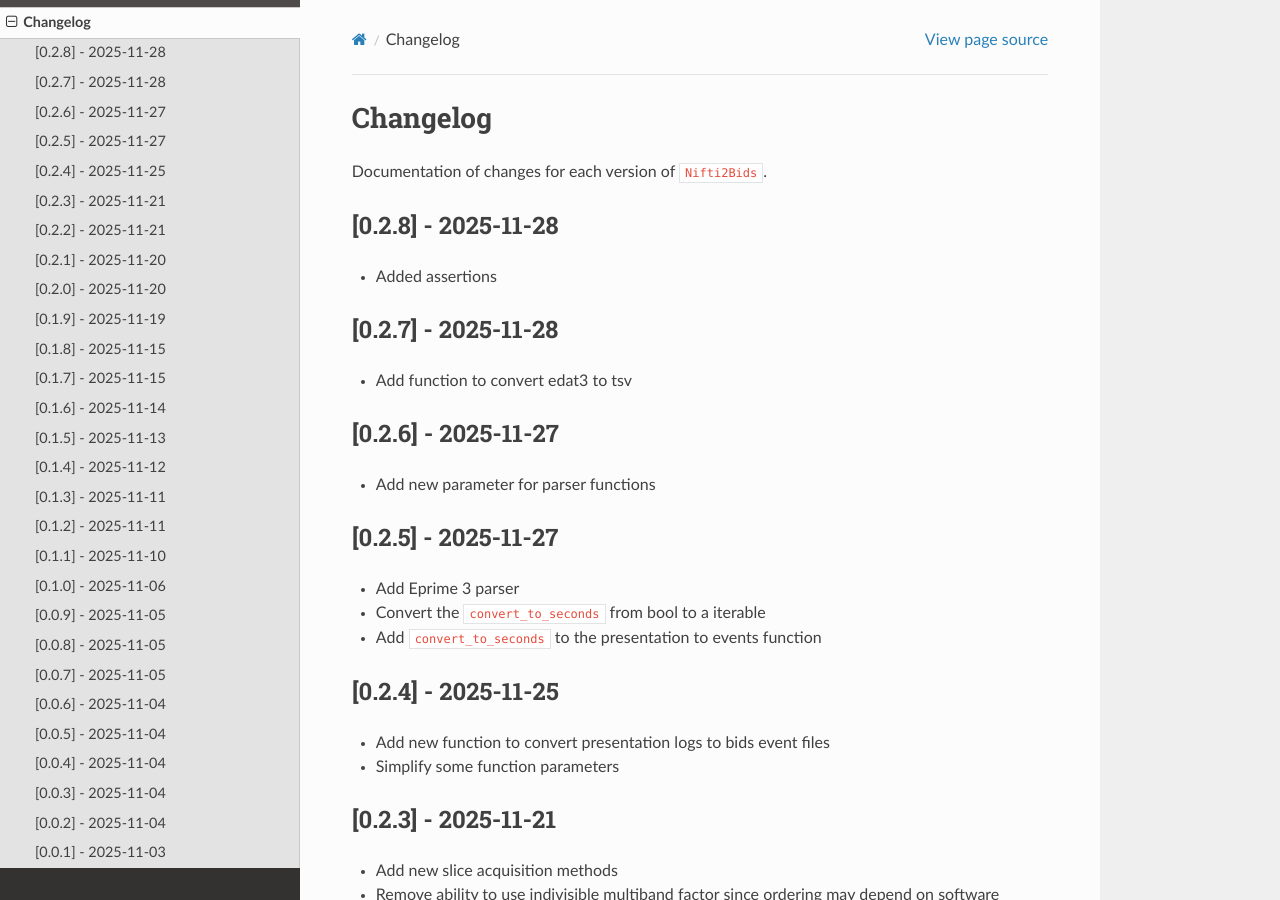
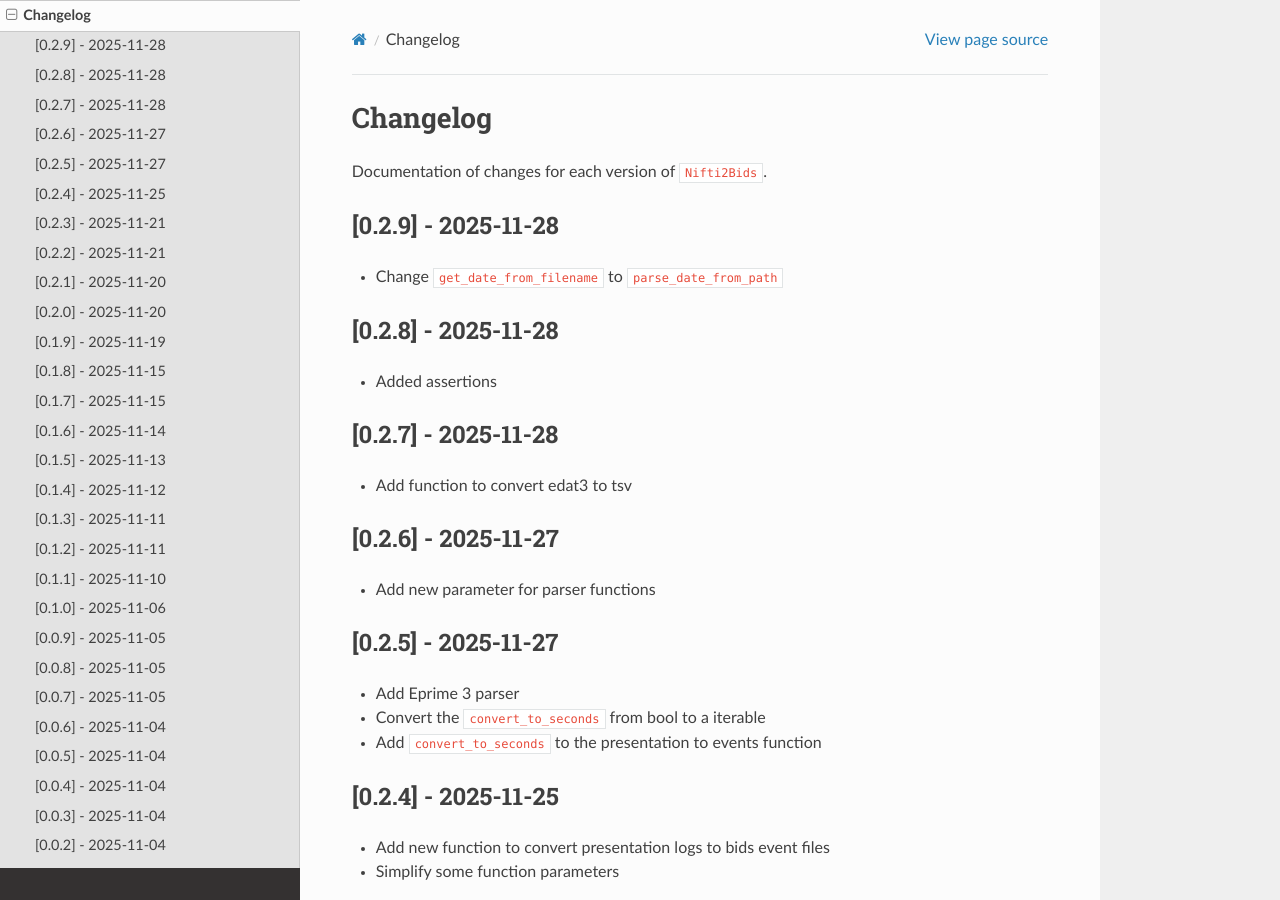
Before and after one commit to donishadsmith/bids-conversion-tools, a Sphinx documentation site: the page built from docs/changelog.rst, in a window 1280 px wide and 900 px high. Built offline with Sphinx 7.4.7 and the Read the Docs theme 3.1.0, drawn with Linux system fonts in a browser that asks for light colours.

Commit message:
Change `get_date_from_filename` to `parse_date_from_path`

```diff
--- a/CHANGELOG.md
+++ b/CHANGELOG.md
@@ -1,6 +1,9 @@
 # Changelog
 
 Documentation of changes for each version of ``Nifti2Bids``.
+
+## [0.2.9] - 2025-11-28
+- Change `get_date_from_filename` to `parse_date_from_path`
 
 ## [0.2.8] - 2025-11-28
 - Added assertions
--- a/docs/api.rst
+++ b/docs/api.rst
@@ -70,7 +70,7 @@
    is_3d_img
    get_scanner_info
    is_valid_date
-   get_date_from_filename
+   parse_date_from_path
    get_entity_value
    infer_task_from_image
    get_recon_matrix_pe
--- a/nifti2bids/__init__.py
+++ b/nifti2bids/__init__.py
@@ -20,4 +20,4 @@
 simulate -- Simulate a basic NIfTI image for testing purposes
 """
 
-__version__ = "0.2.8"
+__version__ = "0.2.9"
```
Also changed, not shown: other parts of docs/api.rst (+1 -1 lines), 2 other files.
